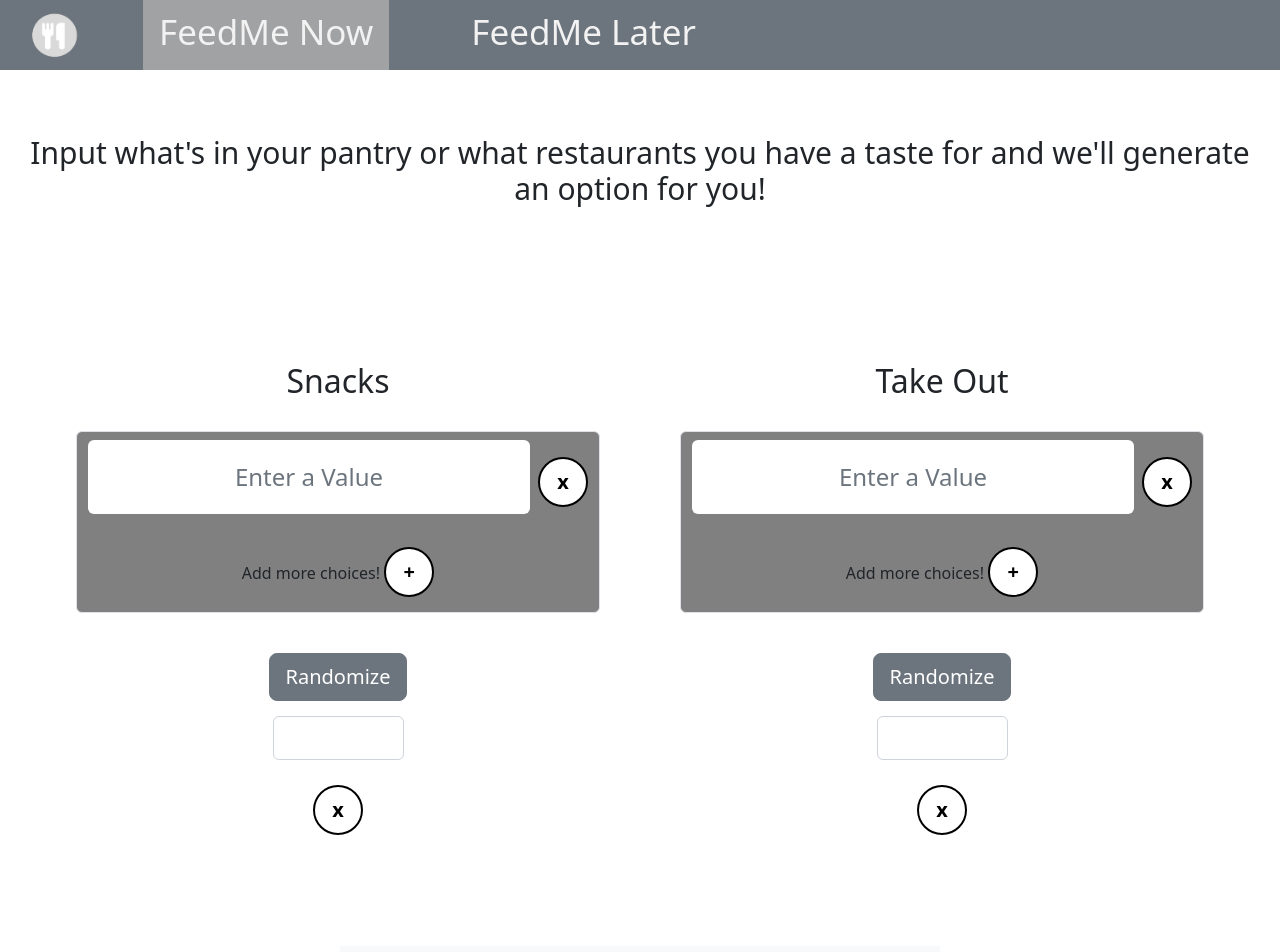
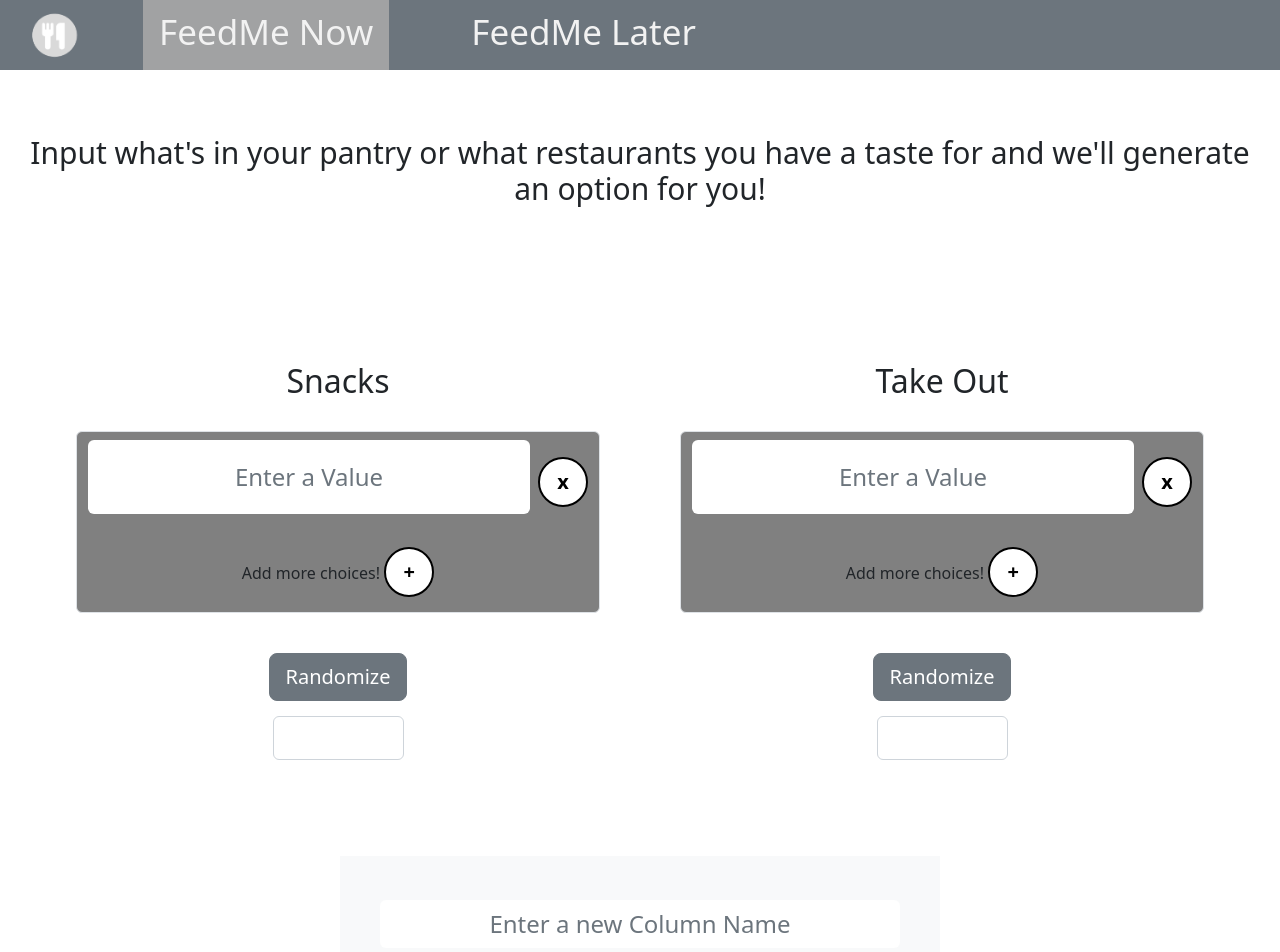
Before and after one commit to Dec-22-LC-LiftOff-STL/FeedMe, an Angular app: page /feed-me-now in a window 1280 px wide. Shown: the top 952 px of the page. Built offline with nearby package versions, Linux system fonts and the light colour scheme.

Commit message:
Added limits to columns so you cannot remove the first two or add more than 6

```diff
--- a/src/app/feed-me-now-page/feed-me-now-page.component.html
+++ b/src/app/feed-me-now-page/feed-me-now-page.component.html
@@ -15,13 +15,13 @@
     <div class="row text-center">
         <div class="col-sm p-3 mx-4" style="margin-top: 100px" *ngFor="let column of columns; index as i;">
             <app-feed-me-now-column [items]="column.items" [columnKey]="column.columnKey" [columnTitle]="column.columnTitle"></app-feed-me-now-column>
-            <button (click)="removeColumn(i)" class="feedMeButton button5" style="font-size: 20px; font-weight: bolder">
+            <button *ngIf="i >= 2" (click)="removeColumn(i)" class="feedMeButton button5" style="font-size: 20px; font-weight: bolder">
                 x
             </button>
         </div>
     </div>
 
-    <div class="row text-center bg-light" style="max-width: 600px; margin: 80px auto 0px;">
+    <div class="row text-center bg-light" style="max-width: 600px; margin: 80px auto 0px;" *ngIf="columns.length <= 6">
       <div class="col-sm p-3 mx-4" style="margin-top: 20px;">
           <input type="text"
           [(ngModel)]="newColumnTitle"
```
